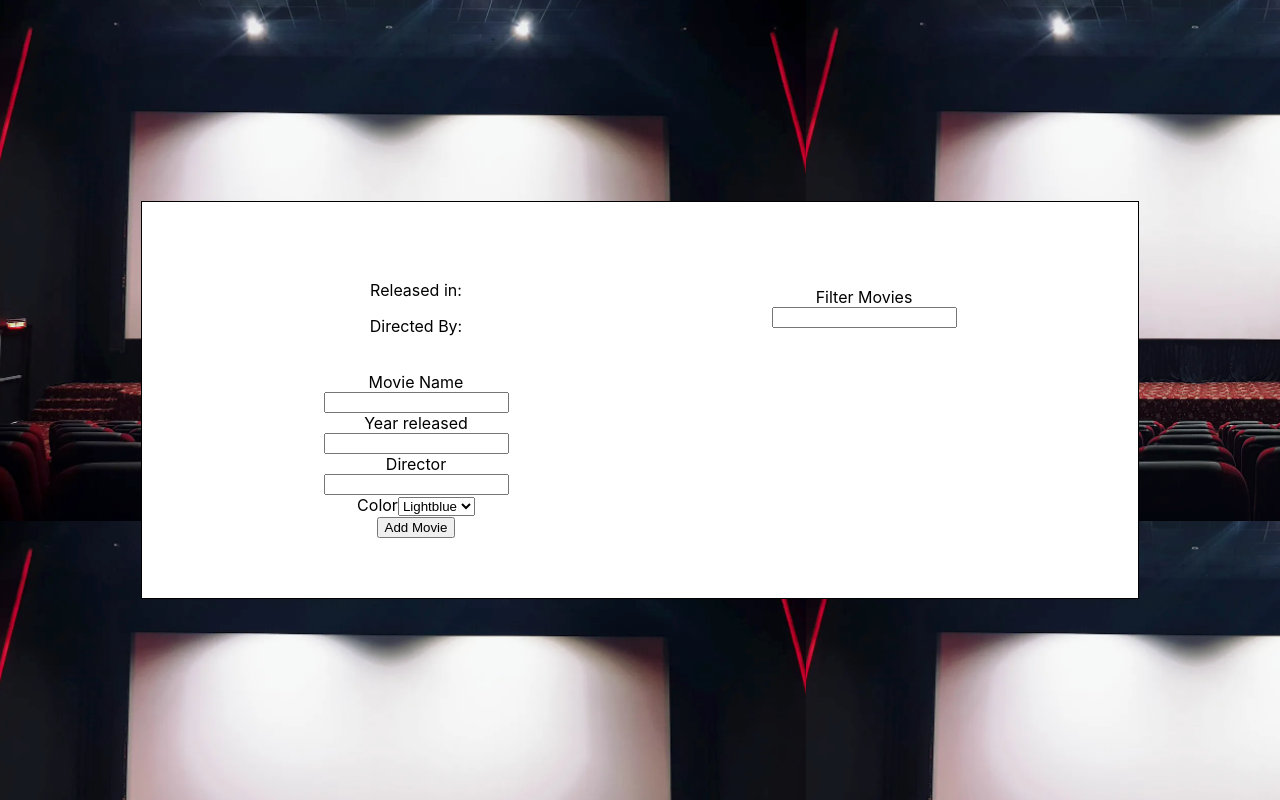
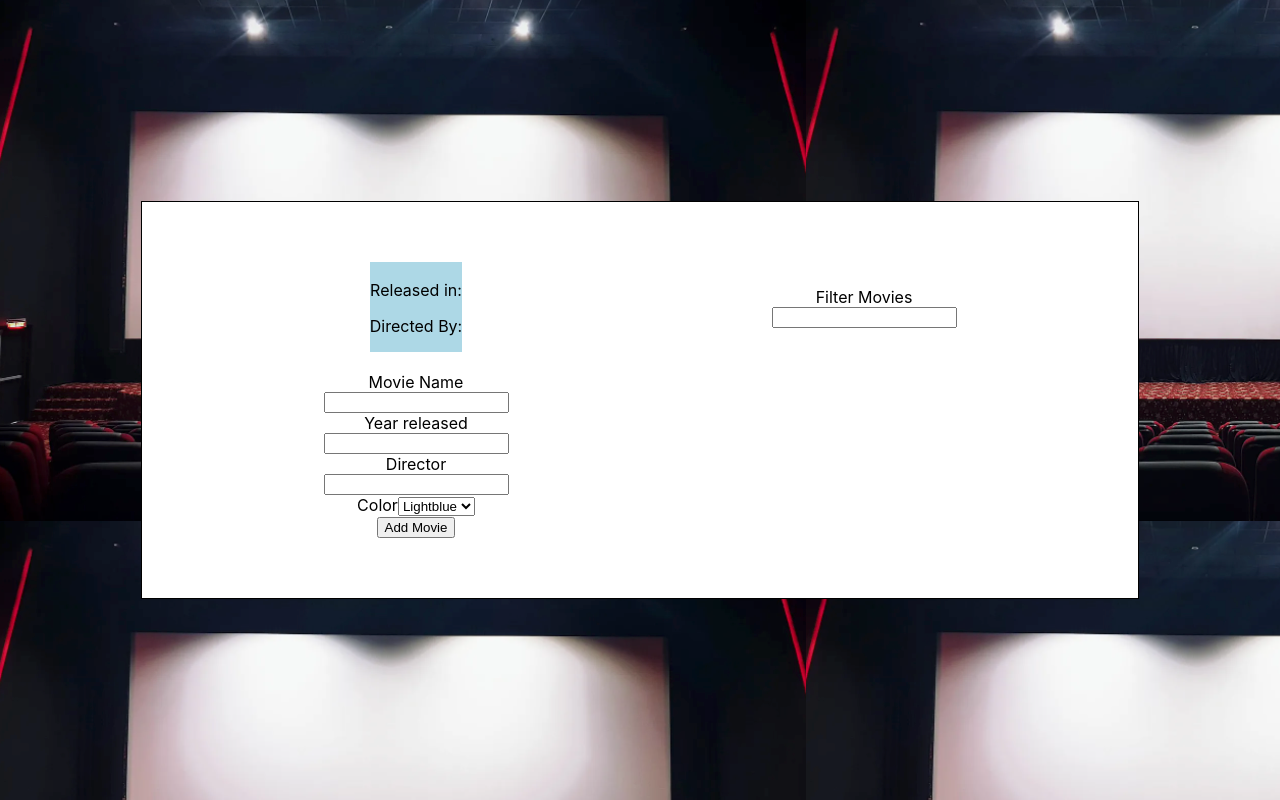
Before and after one commit to taha-amin/from-movie-list-maker-react, a React (Create React App) app: page / in a window 1280 px wide. Built offline with nearby package versions, Linux system fonts and the light colour scheme.

Commit message:
refactored code in app.js, movie.js, and movielist.js

```diff
--- a/src/App.js
+++ b/src/App.js
@@ -18,7 +18,7 @@ function App() {
   const [movieFormColor, setMovieFormColor] = useState('lightblue');
   const [filterQuery, setFilterQuery] = useState('');
 
-  useEffect(() => handleFilterMovies(filterQuery), [filterQuery]); //eslint-disable-line
+  useEffect(() => handleFilterMovies(filterQuery), [allMovies, filterQuery]); //eslint-disable-line
 
   function submitMovie(e) {
     e.preventDefault();
@@ -43,7 +43,7 @@ function App() {
 
     allMovies.splice(movieIndex, 1);
 
-    setAllFilteredMovies([...allMovies]);
+    setAllMovies([...allMovies]);
   }
 
   function handleFilterMovies(search) {
--- a/src/Movie.js
+++ b/src/Movie.js
@@ -4,7 +4,11 @@ import React from 'react';
 
 export default function Movie({ movie, handleDeleteMovie }) {
   return (
-    <div className="movie" onClick={() => handleDeleteMovie && handleDeleteMovie(movie.name)}>
+    <div
+      className="movie"
+      onClick={() => handleDeleteMovie && handleDeleteMovie(movie.name)}
+      style={{ backgroundColor: movie.color }}
+    >
       <h3>{movie.name}</h3>
       <p>Released in: {movie.year}</p>
       <p>Directed By: {movie.director}</p>
--- a/src/MovieList.js
+++ b/src/MovieList.js
@@ -2,11 +2,11 @@
 import React from 'react';
 import Movie from './Movie';
 
-export default function MovieList({ movies, handleDeleteMovies }) {
+export default function MovieList({ movies, handleDeleteMovie }) {
   return (
     <div className="movie-list quarter">
       {movies.map((movie, i) => (
-        <Movie key={movie.name + i} movie={movie} handleDeleteMovies={handleDeleteMovies} />
+        <Movie key={movie.name + i} movie={movie} handleDeleteMovie={handleDeleteMovie} />
       ))}
     </div>
   );
```
